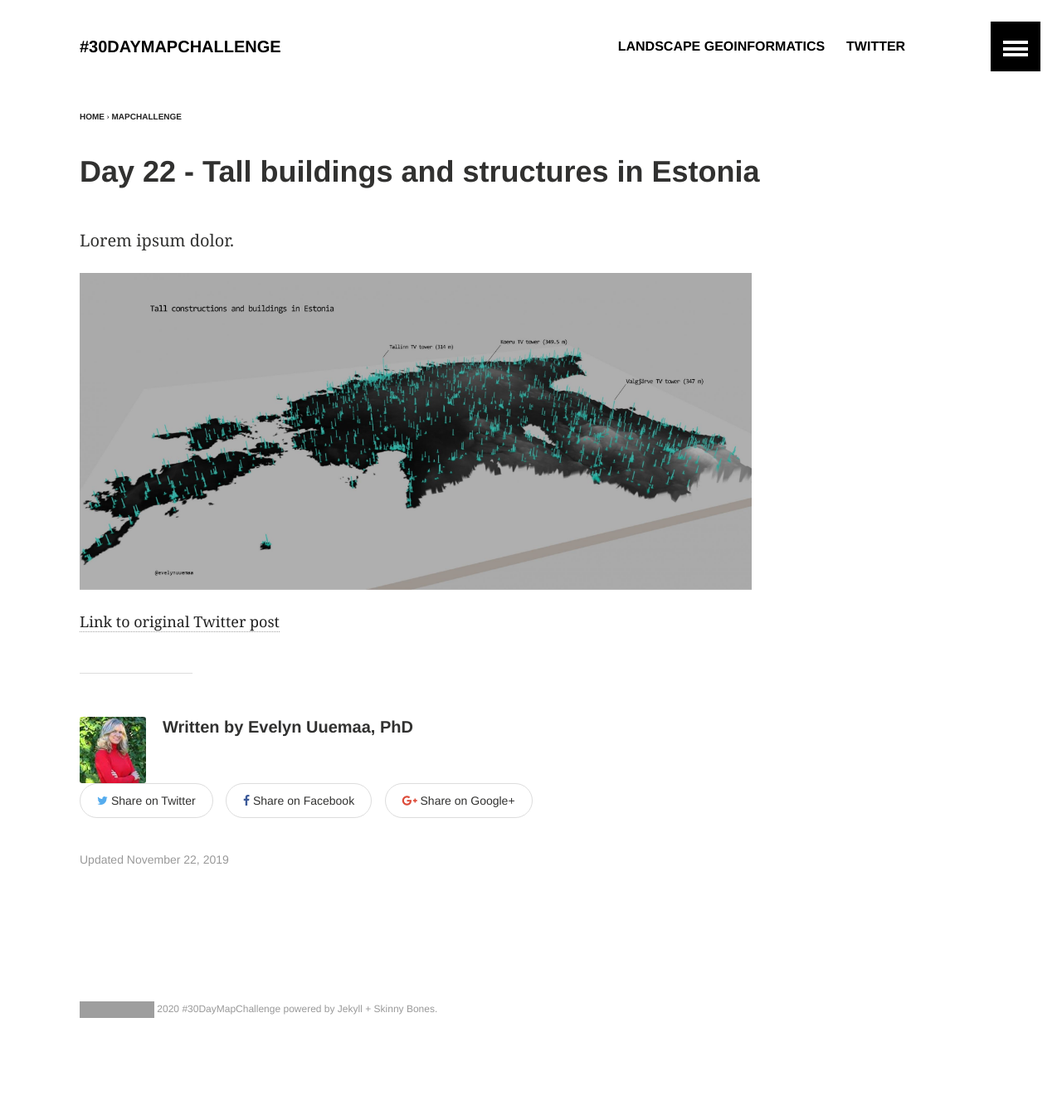
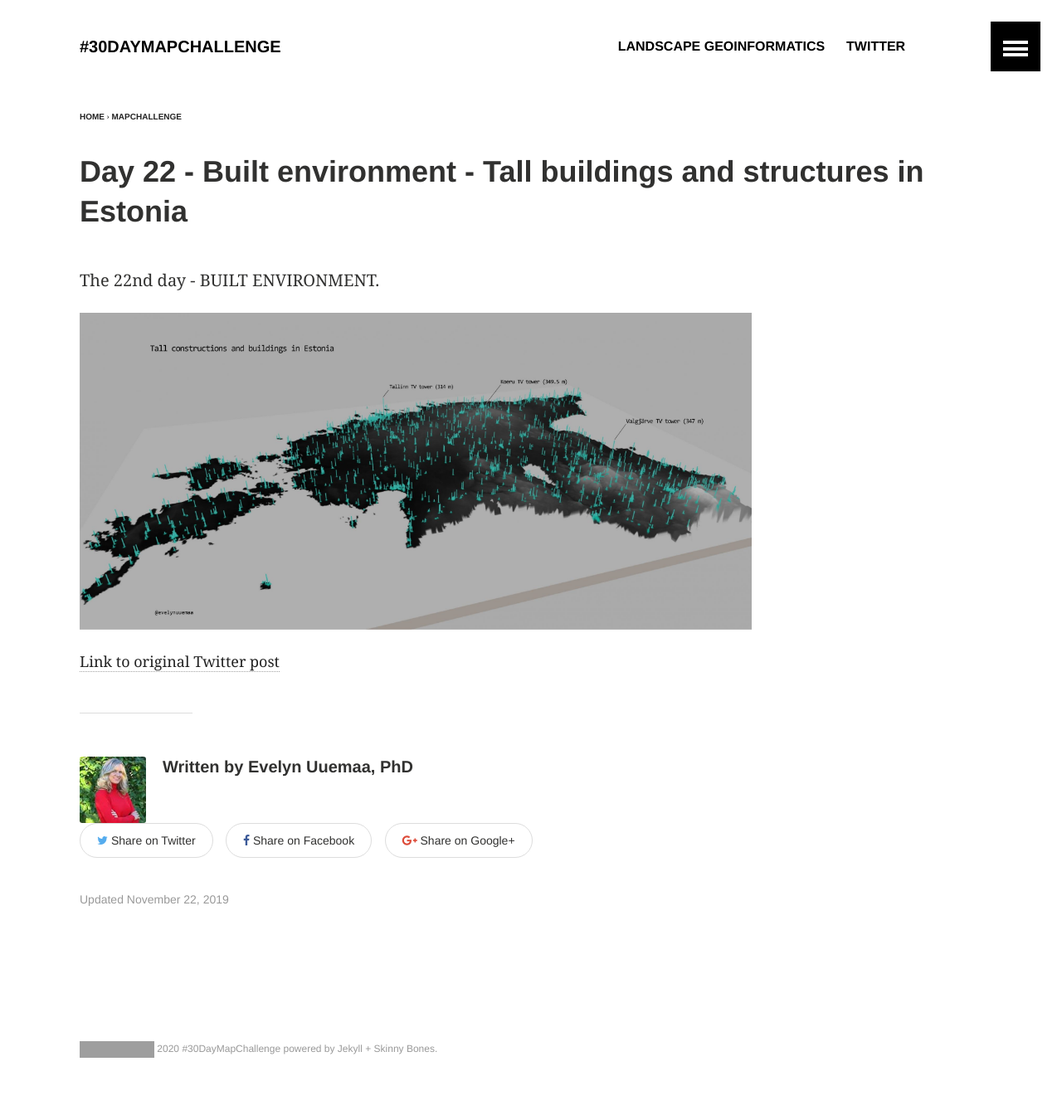
Before and after one commit to kevelyn1/30DayMapChallenge2019, a Jekyll site: the page built from _posts/mapchallenge/2019-11-22-day-22.md, in a window 1280 px wide. Shown: the whole page at 83% size. Built offline with Jekyll 4.4.1, drawn with Linux system fonts in a browser that asks for light colours; before the commit the page ends 1302 px from its top, so only the background shows below that; grey boxes are pictures that could not be loaded.

Commit message:
Update 2019-11-22-day-22.md

```diff
--- a/_posts/mapchallenge/2019-11-22-day-22.md
+++ b/_posts/mapchallenge/2019-11-22-day-22.md
@@ -1,14 +1,14 @@
 ---
 layout: article
-title: Day 22 - Tall buildings and structures in Estonia
+title: Day 22 - Built environment - Tall buildings and structures in Estonia
 modified: 2019-11-22
 categories: mapchallenge
 image:
   teaser: tall-buildings-scaled.jpg
 ---
 
-Lorem ipsum dolor.
+The 22nd day - BUILT ENVIRONMENT.
 
 ![image of day 22 post](../../images/tall-buildings-scaled.jpg)
 
-[Link to original Twitter post](https://twitter.com/evelynuuemaa/status/22)
+[Link to original Twitter post](https://twitter.com/evelynuuemaa/status/1197772626900508672)
```
